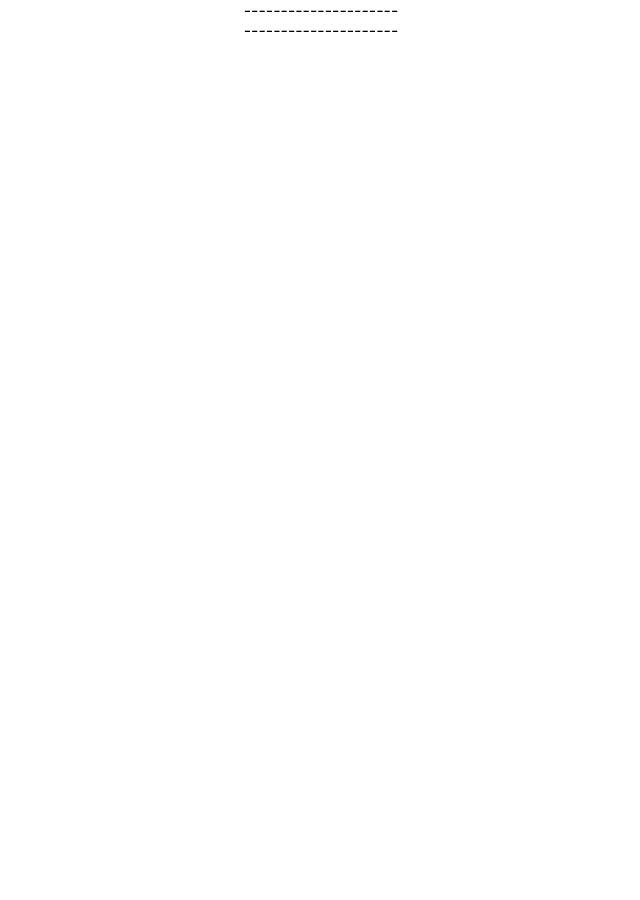
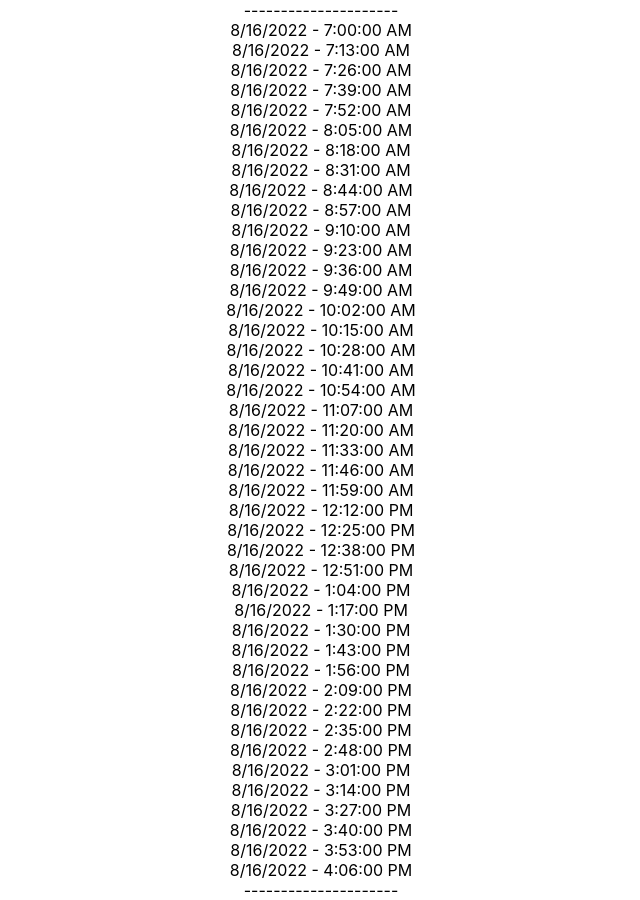
Before and after one commit to slj2222/golf-members, a React (Create React App) app in the folder golf-club-react/: page /1660632420000 in a window 1280 px wide. Shown: the whole page, without its empty margins (319-959 px from the left). Before the commit the page ends 800 px from the top, so only its background shows below. Built offline with nearby package versions, Linux system fonts and the light colour scheme.

Commit message:
two routes, / and day id in unix, working - thumbs up

```diff
--- a/golf-club-react/src/App.js
+++ b/golf-club-react/src/App.js
@@ -3,9 +3,8 @@ import './App.css';
 import LandingPage from './components/LandingPage';
 // import { useEffect, useState } from 'react';
 
+
 function App() {
-
-  // const [allMembers, setAllMembers] = useState([])
 
   // useEffect(() => {
   //   fetch("http://localhost:3000/api/v1/members")
@@ -15,7 +14,6 @@ function App() {
   //       setAllMembers(data)
   //     })
   // }, [])
-
 
 
   return (
--- a/golf-club-react/src/components/DayCard.js
+++ b/golf-club-react/src/components/DayCard.js
@@ -1,14 +1,39 @@
-import React from "react";
+import React, { useEffect, useState } from "react";
 import TimeCard from "./TimeCard";
+import { useParams } from "react-router-dom";
 
-export default function DayCard({ selectedDay, removeTeeTime }) {
+export default function DayCard({ removeTeeTime }) {
+    // console.log(selectedDay)
+    // const selectedDayConverted = new Date(selectedDay)
+    // console.log(selectedDayConverted)
+    const [availableTeeTimeTimeArray, setAvailableTeeTimeTimeArray] = useState([])
+
+    const { id } = useParams()
+    const selectedDayConverted = new Date(parseInt(id))
+    // console.log(selectedDayConverted)
+
+    useEffect(() => {
+
+        const teeTimeTimeArrayUnix = []
+
+        function addMinutes(selectedDayConverted) {
+            console.log(id)
+            // console.log(selectedDayConverted)
+            //set the number of times it needs to add 13 min
+            const n = 43
+                for (let i = 0; i < n; i++) {
+                    let newTeeTimeHours = selectedDayConverted.setMinutes(selectedDayConverted.getMinutes() + 13)
+                    console.log(newTeeTimeHours)
+                    teeTimeTimeArrayUnix.push(newTeeTimeHours)
+                }
+        }
+
+        addMinutes(selectedDayConverted)
+        setAvailableTeeTimeTimeArray(teeTimeTimeArrayUnix)
+    }, [])
 
 
-
-
-
-
-    const mapSelectedDay = selectedDay.map(teeTime => {
+    const mapAvailableTeeTimeTimeArray = availableTeeTimeTimeArray.map(teeTime => {
         return (
             // console.log(time)
             <TimeCard key={teeTime} teeTime={teeTime} removeTeeTime={removeTeeTime}/>
@@ -20,7 +45,7 @@ export default function DayCard({ selectedDay, removeTeeTime }) {
     return (
         <div>
             <div>---------------------</div>
-            {mapSelectedDay}
+            {mapAvailableTeeTimeTimeArray}
             <div>---------------------</div>
         </div>
     )
--- a/golf-club-react/src/components/LandingPage.js
+++ b/golf-club-react/src/components/LandingPage.js
@@ -1,21 +1,22 @@
 
 import React, { useEffect, useState } from "react"
 import { BrowserRouter as Router, Routes, Route } from "react-router-dom";
-import TwoWeekCalendar from "./TwoWeekCalendar";
+// import TwoWeekCalendar from "./TwoWeekCalendar";
 import DayCard from "./DayCard"
 import MonthView from "./MonthView";
 
 
-export default function LandingPage( ) {
+export default function LandingPage() {
 
-    const [availableTeeTimeTimeArray, setAvailableTeeTimeTimeArray] = useState([])
-    const [selectedDay, setSelectedDay] = useState([])
-    console.log(selectedDay)
+    const [availableTeeTimeDayArray, setAvailableTeeTimeDayArray] = useState([])
+    // const [selectedDay, setSelectedDay] = useState([])
+        // console.log(availableTeeTimeDayArray)
+    // console.log(selectedDay)
 
     useEffect(() => {
-        const teeTimeTimeArrayUnix = []
-        // console.log(teeTimeTimeArrayUnix)
-        const chunkedArray = [];
+        const teeTimeDayArrayUnix = []
+        // console.log(teeTimeDayArrayUnix)
+        // const chunkedArray = [];
 
         function indexDay() {
             //get todays date and set time to 6:47am to offset the start time of 7:00am in for loop
@@ -36,41 +37,27 @@ export default function LandingPage( ) {
             const n = 14
             for (let i = 0; i < n; i++) {
                 let newTeeTimeDay = teeTimeDays.setDate(teeTimeDays.getDate() + 1)
-                let newDayVersion = new Date(newTeeTimeDay)
                 // console.log(newTeeTimeDay)
-                addMinutes(newDayVersion)
+                teeTimeDayArrayUnix.push(newTeeTimeDay)
             }
         }
 
-        function addMinutes(teeTimeHours) {
-            // console.log(typeof(teeTimeHours))
-            // console.log(teeTimeHours)
-            //set the number of times it needs to add 13 min
-            const n = 43
-                for (let i = 0; i < n; i++) {
-                    let newTeeTimeHours = teeTimeHours.setMinutes(teeTimeHours.getMinutes() + 13)
-                    // console.log(newTeeTimeHours)
-                    teeTimeTimeArrayUnix.push(newTeeTimeHours)
-                    // let newTimeVersion = new Date(newTeeTimeHours)
-                    // teeTimeTimeArrayUnix.push(newTimeVersion)
-                }
-        }
 
-        function chunk(array, chunkSize) {
-            let counter = 0;
-            while(counter < array.length) {
-              chunkedArray.push(array.slice(counter, counter + chunkSize));
-              counter += chunkSize;
-            }
-            // console.log(chunkedArray)
-            setAvailableTeeTimeTimeArray(chunkedArray)
-          }
+        // function chunk(array, chunkSize) {
+        //     let counter = 0;
+        //     while(counter < array.length) {
+        //       chunkedArray.push(array.slice(counter, counter + chunkSize));
+        //       counter += chunkSize;
+        //     }
+        //     // console.log(chunkedArray)
+        //     // setAvailableTeeTimeTimeArray(chunkedArray)
+        //   }
 
-        // invoke indexDay and chunk function
+        // invoke indexDay function
         indexDay()
-        chunk(teeTimeTimeArrayUnix, 43)
+        // chunk(teeTimeTimeArrayUnix, 43)
 
-        // setAvailableTeeTimeTimeArray(teeTimeTimeArrayUnix)
+        setAvailableTeeTimeDayArray(teeTimeDayArrayUnix)
 
     }, [])
 
@@ -93,8 +80,8 @@ function removeTeeTime(removedTeeTime) {
     return (
         <Router>
             <Routes>
-                <Route path="/" element={<MonthView availableTeeTimeTimeArray={availableTeeTimeTimeArray} setSelectedDay={setSelectedDay}/>}/>
-                <Route path="/:id" element={<DayCard selectedDay={selectedDay} />}/>
+                <Route path="/" element={<MonthView availableTeeTimeDayArray={availableTeeTimeDayArray} />}/>
+                <Route path="/:id" element={<DayCard  />}/>
             </Routes>
         </Router>
     )
--- a/golf-club-react/src/components/MonthView.js
+++ b/golf-club-react/src/components/MonthView.js
@@ -1,13 +1,13 @@
 import React from "react";
 import MonthViewCard from "./MonthViewCard";
 
-export default function MonthView({ availableTeeTimeTimeArray, setSelectedDay }) {
-
+export default function MonthView({ availableTeeTimeDayArray }) {
+console.log(availableTeeTimeDayArray)
     //mapover the state array and return the DayCard.js component, send each day as props to DayComponent.js
-    const mapAvailableTeeTimeTimeArrayDayView = availableTeeTimeTimeArray.map(dayArray => {
+    const mapAvailableTeeTimeTimeArrayDayView = availableTeeTimeDayArray.map(dayArray => {
         // console.log(dayArray)
         return (
-            <MonthViewCard key={dayArray[0]} dayArray={dayArray} setSelectedDay={setSelectedDay}/>
+            <MonthViewCard key={dayArray} dayArray={dayArray} />
         )
     })
 
--- a/golf-club-react/src/components/MonthViewCard.js
+++ b/golf-club-react/src/components/MonthViewCard.js
@@ -2,21 +2,13 @@ import React from "react";
 import { Link } from "react-router-dom";
 
 
-export default function MonthViewCard({ dayArray, setSelectedDay }) {
+export default function MonthViewCard({ dayArray }) {
 
-
-    const converted =  new Date(dayArray[0])
+    const converted =  new Date(dayArray)
     // console.log(converted)
 
-    function handleClick(dayArray) {
-        // console.log(dayArray)
-        setSelectedDay(dayArray)
-    }
-
-
-
     return(
-        <Link to={`/${dayArray[0]}`} className="month-view-outer" onClick={() => handleClick(dayArray)}>
+        <Link to={`/${dayArray}`} className="month-view-outer" >
             <div >
                 <div className="month-view-card">
                     {converted.toLocaleDateString()}
```
